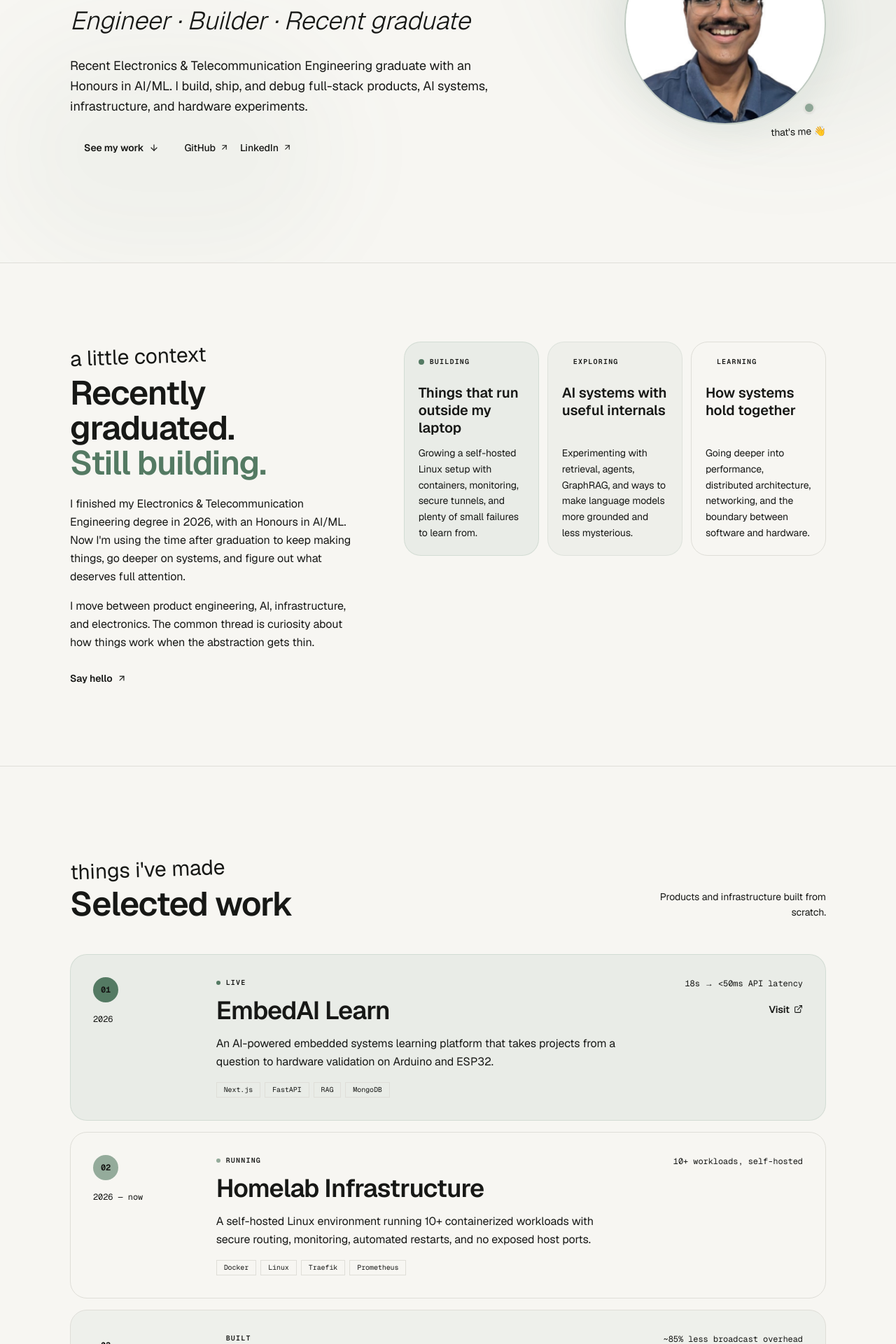
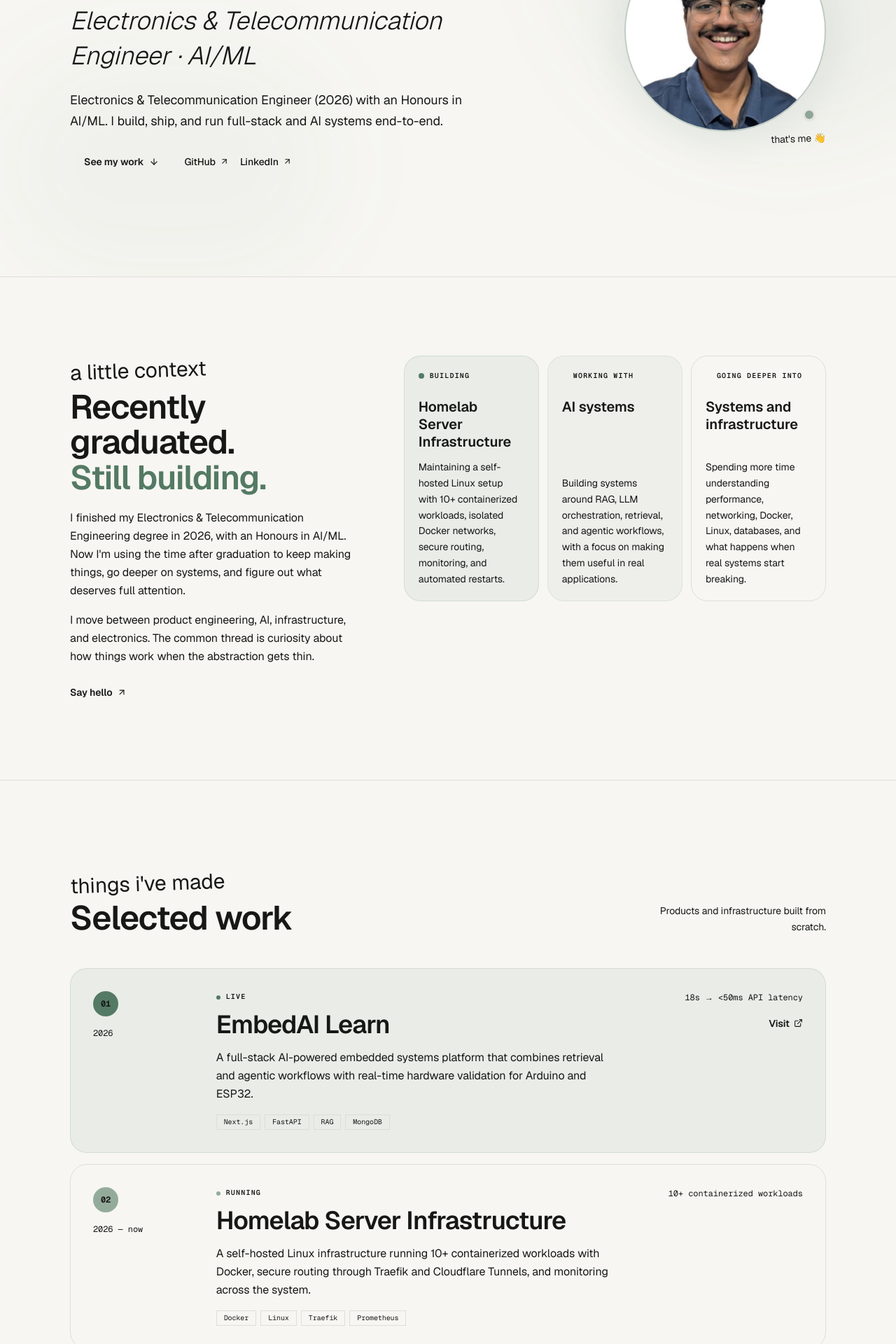
Before and after one commit to vedant-io/Portfolio, a Next.js app: page / in a window 1280 px wide. Shown: the part 340-2260 px from the top of the page at 70% size. Built offline with nearby package versions, Linux system fonts and the light colour scheme.

Commit message:
fix: support updated currently categories
- Align CurrentlyItem union with content categories
- Add styles for Working with and Going deeper into cards
- Prevent undefined category style crash

```diff
--- a/components/sections/currently.tsx
+++ b/components/sections/currently.tsx
@@ -3,15 +3,15 @@ import { currentlyData, siteConfig } from "@/content/site";
 import { ArrowUpRight } from "lucide-react";
 
 const categoryStyles = {
-  Building: {
+  "Building": {
     card: "bg-accent/8 border-accent/15",
     dot: "bg-accent",
   },
-  Exploring: {
+  "Working with": {
     card: "bg-accent/5 border-accent/10",
     dot: "bg-accent-text",
   },
-  Learning: {
+  "Going deeper into": {
     card: "bg-paper-raised border-line",
     dot: "bg-ink-soft",
   },
--- a/content/site.ts
+++ b/content/site.ts
@@ -11,14 +11,15 @@ export const siteConfig = {
   name: "Vedant Deshpande",
   shortName: "Vedant",
   title: "Vedant Deshpande — Engineering & AI",
-  role: "Engineer · Builder · Recent graduate",
-  location: "Navi Mumbai, India",
-  status: "Available for interesting problems",
-  bioHeadline: "I build software that understands what is happening underneath.",
+  role: "Electronics & Telecommunication Engineer · AI/ML",
+  location: "Airoli, Navi Mumbai, India",
+  status: "Building, learning, and figuring things out",
+  bioHeadline:
+    "I like building things and understanding what happens underneath.",
   bioIntro:
-    "Recent Electronics & Telecommunication Engineering graduate with an Honours in AI/ML. I build, ship, and debug full-stack products, AI systems, infrastructure, and hardware experiments.",
+    "Electronics & Telecommunication Engineer (2026) with an Honours in AI/ML. I build, ship, and run full-stack and AI systems end-to-end.",
   bioPhilosophy:
-    "I like tracing systems back to their roots. When something is slow or broken, I want to understand why before reaching for a workaround.",
+    "I like tracing slow or broken systems back to the root cause instead of settling for a workaround.",
   email: "vedantd004@gmail.com",
   github: "https://github.com/vedant-io",
   linkedin: "https://linkedin.com/in/vedantsd",
@@ -27,21 +28,21 @@ export const siteConfig = {
 export const currentlyData: CurrentlyItem[] = [
   {
     category: "Building",
-    title: "Things that run outside my laptop",
+    title: "Homelab Server Infrastructure",
     detail:
-      "Growing a self-hosted Linux setup with containers, monitoring, secure tunnels, and plenty of small failures to learn from.",
+      "Maintaining a self-hosted Linux setup with 10+ containerized workloads, isolated Docker networks, secure routing, monitoring, and automated restarts.",
   },
   {
-    category: "Exploring",
-    title: "AI systems with useful internals",
+    category: "Working with",
+    title: "AI systems",
     detail:
-      "Experimenting with retrieval, agents, GraphRAG, and ways to make language models more grounded and less mysterious.",
+      "Building systems around RAG, LLM orchestration, retrieval, and agentic workflows, with a focus on making them useful in real applications.",
   },
   {
-    category: "Learning",
-    title: "How systems hold together",
+    category: "Going deeper into",
+    title: "Systems and infrastructure",
     detail:
-      "Going deeper into performance, distributed architecture, networking, and the boundary between software and hardware.",
+      "Spending more time understanding performance, networking, Docker, Linux, databases, and what happens when real systems start breaking.",
   },
 ];
 
@@ -50,7 +51,7 @@ export const projectsData: Project[] = [
     number: "01",
     title: "EmbedAI Learn",
     description:
-      "An AI-powered embedded systems learning platform that takes projects from a question to hardware validation on Arduino and ESP32.",
+      "A full-stack AI-powered embedded systems platform that combines retrieval and agentic workflows with real-time hardware validation for Arduino and ESP32.",
     tags: ["Next.js", "FastAPI", "RAG", "MongoDB"],
     year: "2026",
     status: "Live",
@@ -60,24 +61,25 @@ export const projectsData: Project[] = [
   },
   {
     number: "02",
-    title: "Homelab Infrastructure",
+    title: "Homelab Server Infrastructure",
     description:
-      "A self-hosted Linux environment running 10+ containerized workloads with secure routing, monitoring, automated restarts, and no exposed host ports.",
+      "A self-hosted Linux infrastructure running 10+ containerized workloads with Docker, secure routing through Traefik and Cloudflare Tunnels, and monitoring across the system.",
     tags: ["Docker", "Linux", "Traefik", "Prometheus"],
     year: "2026 — now",
     status: "Running",
-    metric: "10+ workloads, self-hosted",
+    metric: "10+ containerized workloads",
     tone: "butter",
   },
   {
     number: "03",
     title: "Chatter",
     description:
-      "A real-time messaging application built around selective delivery, live presence, secure sessions, and a containerized production edge.",
+      "A real-time messaging application built with React, Node.js, Express, MongoDB, and Socket.IO, with selective message delivery, secure authentication, and containerized deployment.",
     tags: ["React", "Node.js", "Socket.IO", "Docker"],
     year: "2025",
     status: "Built",
-    metric: "~85% less broadcast overhead",
+    live: "https://chatter.vedantd.in",
+    metric: "∼85% less broadcast overhead",
     tone: "coral",
   },
 ];
@@ -85,32 +87,58 @@ export const projectsData: Project[] = [
 export const expertiseData: ExpertiseArea[] = [
   {
     domain: "Product engineering",
-    summary: "Building complete products from interface to API and deployment.",
-    topics: ["React", "Next.js", "Node.js", "Express.js", "FastAPI", "REST APIs"],
+    summary:
+      "Building full-stack applications from the frontend through APIs and deployment.",
+    topics: [
+      "React",
+      "Next.js",
+      "Node.js",
+      "Express.js",
+      "FastAPI",
+      "REST APIs",
+    ],
     tone: "sage",
   },
   {
     domain: "AI systems",
-    summary: "Making models more useful through retrieval, structure, and evaluation.",
-    topics: ["RAG", "GraphRAG", "FAISS", "BM25", "LangChain", "LLM orchestration"],
+    summary:
+      "Working with retrieval, LLM orchestration, and the pieces that make AI systems more useful.",
+    topics: ["RAG", "FAISS", "BM25", "LangChain", "Gemini API", "OpenAI API"],
     tone: "coral",
   },
   {
     domain: "Infrastructure",
-    summary: "Running software reliably, securely, and close to the metal.",
-    topics: ["Docker", "Linux", "Traefik", "Cloudflare Tunnels", "Prometheus", "Grafana"],
+    summary:
+      "Running and debugging systems with Docker, Linux, routing, monitoring, and CI/CD.",
+    topics: [
+      "Docker",
+      "Linux",
+      "Traefik",
+      "Cloudflare Tunnels",
+      "Prometheus",
+      "Grafana",
+    ],
     tone: "butter",
   },
   {
     domain: "Foundations",
-    summary: "The fundamentals I use to reason through unfamiliar systems.",
-    topics: ["Python", "TypeScript", "C++", "SQL", "Databases", "Networking", "Operating systems"],
+    summary:
+      "The core concepts I use to reason about systems and work through unfamiliar problems.",
+    topics: [
+      "Python",
+      "TypeScript",
+      "C++",
+      "SQL",
+      "Data Structures",
+      "Operating Systems",
+    ],
     tone: "sage",
   },
   {
     domain: "Hardware experiments",
-    summary: "Connecting code to physical systems and figuring out why they behave strangely.",
-    topics: ["Arduino", "ESP32", "Embedded validation", "Electronics"],
+    summary:
+      "Building software that connects to real hardware and validating it on embedded platforms.",
+    topics: ["Arduino", "ESP32", "Embedded systems", "Electronics"],
     tone: "coral",
   },
 ];
@@ -118,13 +146,15 @@ export const expertiseData: ExpertiseArea[] = [
 export const achievementsData: Achievement[] = [
   {
     title: "Winner · Cognition ’25",
-    detail: "For EmbedAI Learn, an AI-powered embedded systems learning platform.",
+    detail:
+      "Recognized for developing EmbedAI Learn, an AI-powered embedded systems learning platform.",
     year: "2025",
     tone: "sage",
   },
   {
     title: "Finalist · Bytecamp ’26",
-    detail: "GenAI track finalist with GraphRAG-Atlas, a code intelligence platform.",
+    detail:
+      "Finalist in the GenAI track with GraphRAG-Atlas, an AI-powered code intelligence platform.",
     year: "2026",
     tone: "coral",
   },
@@ -135,5 +165,9 @@ export const notesData: NoteEntry[] = [];
 export const socialLinks: SocialLink[] = [
   { label: "GitHub", href: siteConfig.github, handle: "@vedant-io" },
   { label: "LinkedIn", href: siteConfig.linkedin, handle: "vedantsd" },
-  { label: "Email", href: `mailto:${siteConfig.email}`, handle: siteConfig.email },
+  {
+    label: "Email",
+    href: `mailto:${siteConfig.email}`,
+    handle: siteConfig.email,
+  },
 ];
--- a/types/content.ts
+++ b/types/content.ts
@@ -13,7 +13,7 @@ export interface Project {
 }
 
 export interface CurrentlyItem {
-  category: "Building" | "Exploring" | "Learning";
+  category: "Building" | "Working with" | "Going deeper into";
   title: string;
   detail: string;
 }
```
